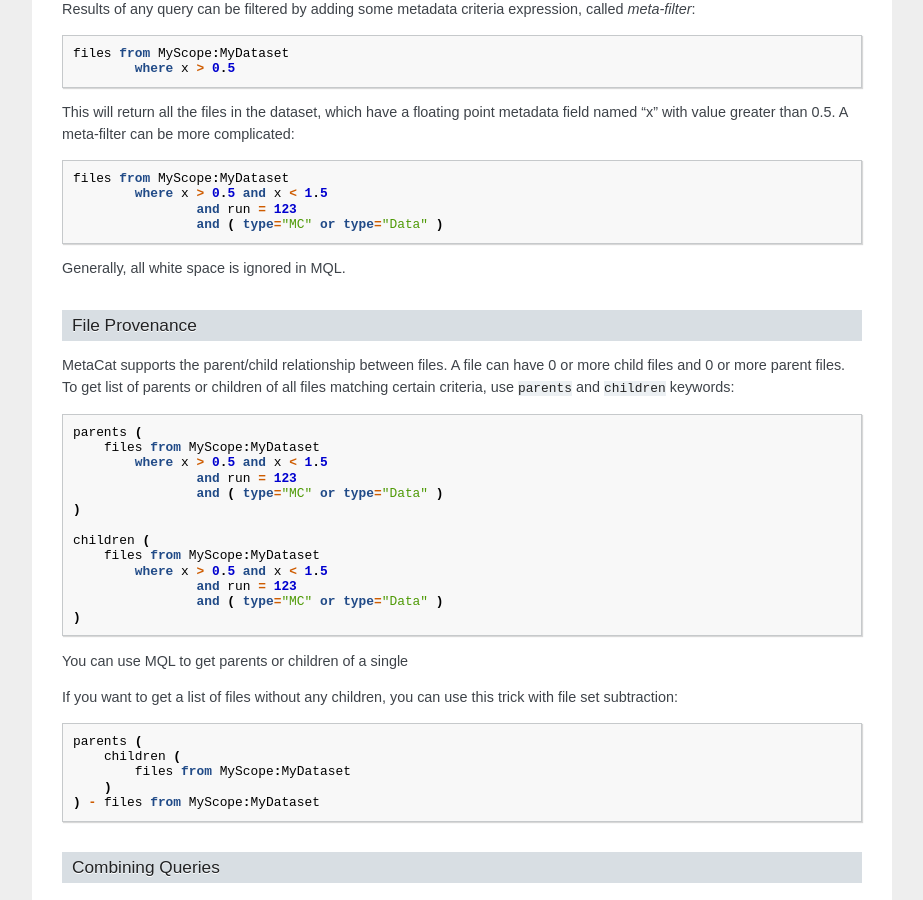
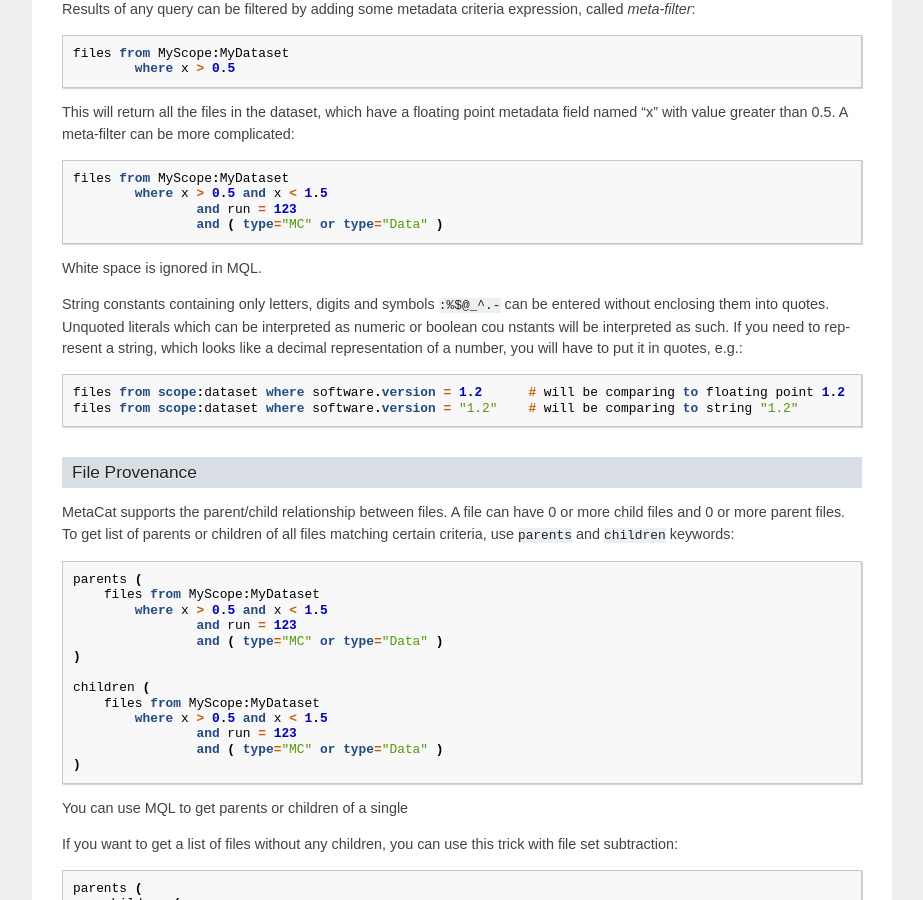
Before and after one commit to ivmfnal/metacat, a Sphinx documentation site: the page built from docs/mql.rst, in a window 1280 px wide and 900 px high, scrolled down 1341 px. Shown: the whole window, without its empty margins (198-1121 px from the left). Built offline with Sphinx 7.4.7, drawn with Linux system fonts in a browser that asks for light colours.

Commit message:
Added dot as a possible character in safe string. Added safe strings to the documentation

```diff
--- a/docs/mql.rst
+++ b/docs/mql.rst
@@ -92,7 +92,18 @@ This will return all the files in the dataset, which have a floating point metad
                         and run = 123
                         and ( type="MC" or type="Data" )
 
-Generally, all white space is ignored in MQL.
+White space is ignored in MQL.
+
+String constants containing only letters, digits and symbols ``:%$@_^.-`` can be entered without
+enclosing them into quotes. Unquoted literals which can be interpreted as numeric or boolean cou nstants
+will be interpreted as such. If you need to represent a string, which looks like a decimal representation of
+a number, you will have to put it in quotes, e.g.:
+
+.. code-block:: sql
+
+	files from scope:dataset where software.version = 1.2      # will be comparing to floating point 1.2
+	files from scope:dataset where software.version = "1.2"    # will be comparing to string "1.2"
+
 
 File Provenance
 ---------------
```
Also changed, not shown: 1 other file.
